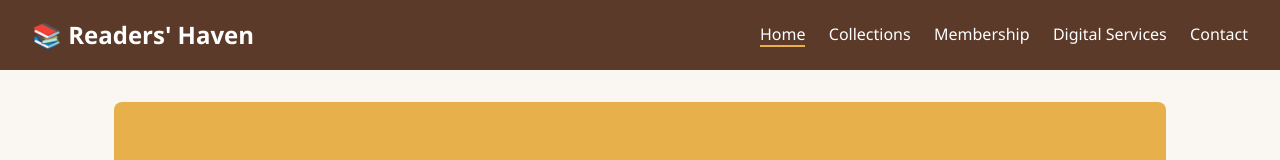
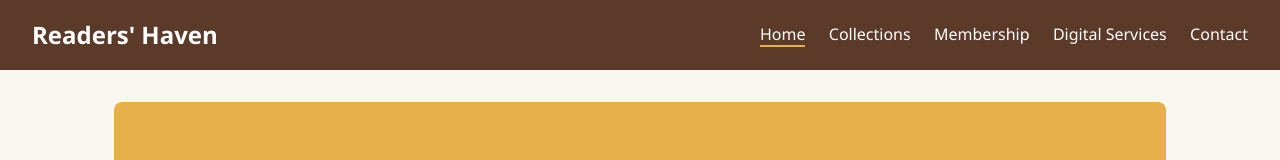
Before and after one commit to Saitama-a/Readers-Haven-Public-Library, a website: page src/index.html in a window 1280 px wide. Shown: the top 160 px of the page. Drawn offline with Linux system fonts and the light colour scheme.

Commit message:
home-page completed

```diff
--- a/src/index.html
+++ b/src/index.html
@@ -8,7 +8,7 @@
 </head>
 <body>
   <header>
-    <h1>📚 Readers' Haven</h1>
+    <h1> Readers' Haven</h1>
     <nav>
       <a href="index.html" class="active">Home</a>
       <a href="collections.html">Collections</a>
```
